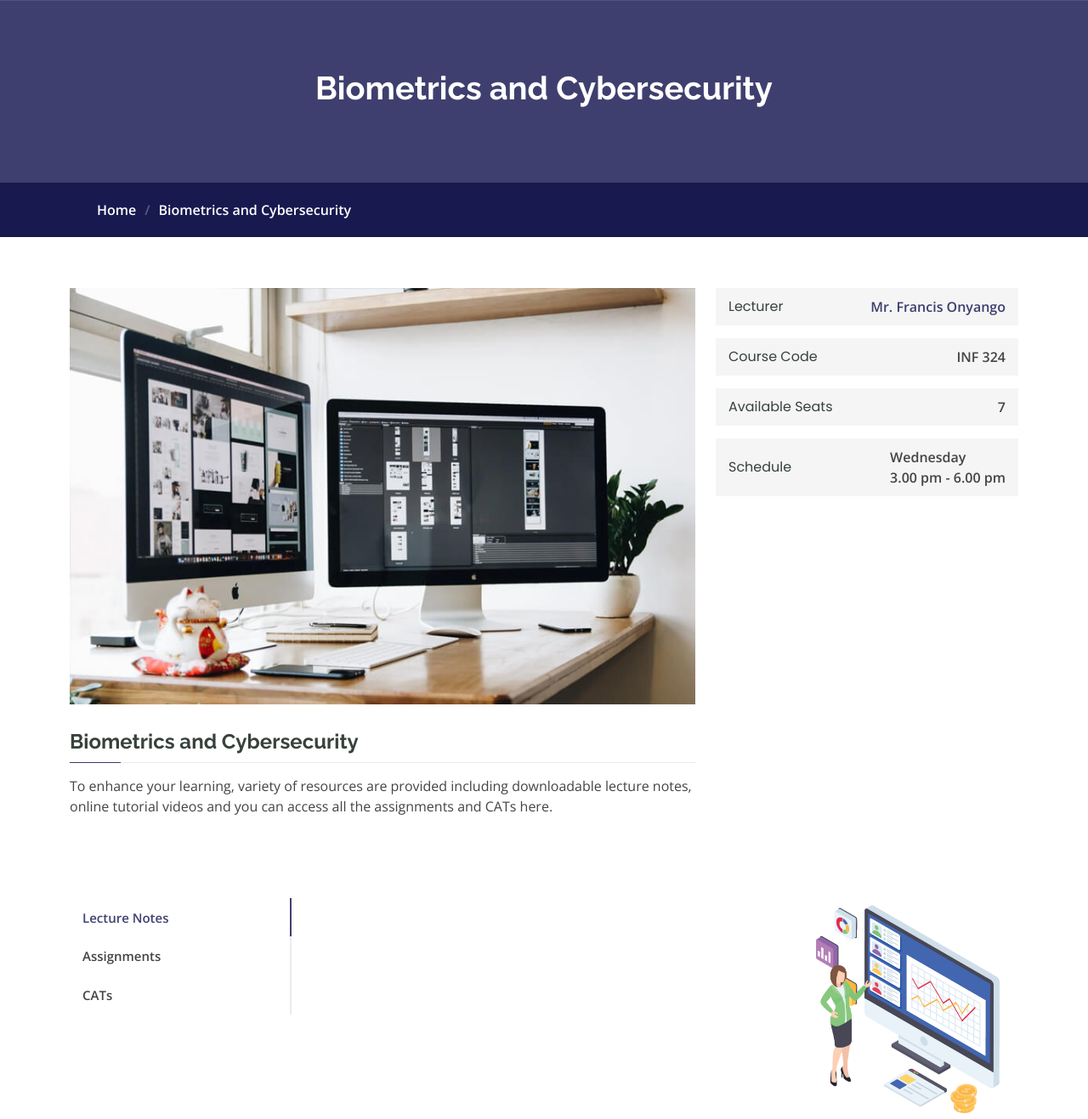
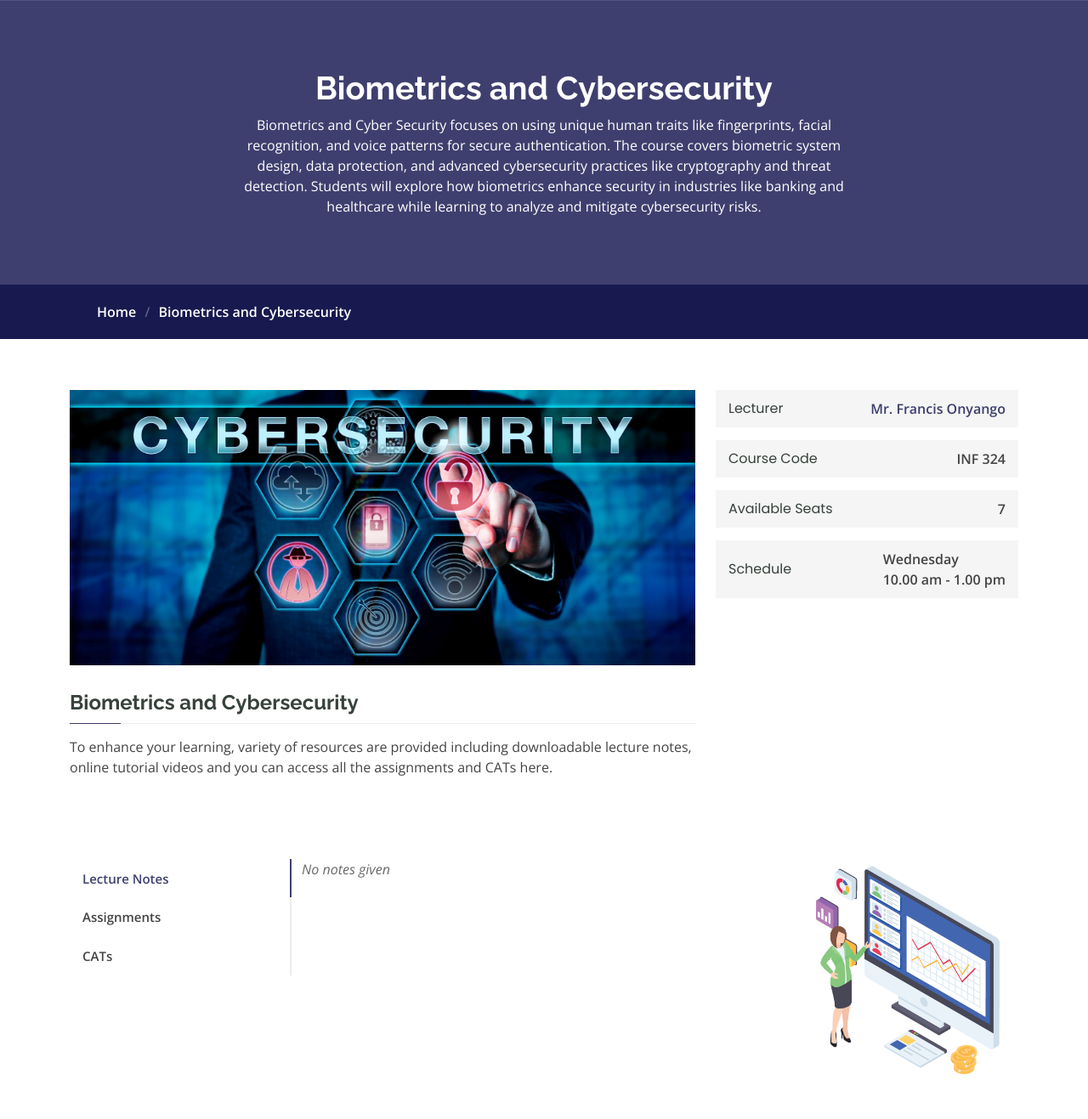
Before and after one commit to ExcelsKennedy2/Informatics-Class-System, a Django app: page /biometrics-and-cyber-security/ in a window 1280 px wide. Shown: the part 90-1407 px from the top of the page at 85% size. Run offline with Django 5.2, Linux system fonts and the light colour scheme; data comes from the database, SQL or seed files in the repository; parts of the project's set-up code (start-up, migrations or seed data) failed here and were passed over; some libraries are stand-ins or nearby versions.

Commit message:
updated biometrics page

```diff
--- a/informatics/templates/biometrics-and-cyber-security.html
+++ b/informatics/templates/biometrics-and-cyber-security.html
@@ -17,7 +17,12 @@
                         <div class="col-lg-8">
                             <h1>Biometrics and Cybersecurity</h1>
                             <p class="mb-0">
-
+                                Biometrics and Cyber Security focuses on using unique human traits like fingerprints,
+                                facial recognition, and voice patterns for secure authentication. The course covers
+                                biometric system design, data protection, and advanced cybersecurity practices like
+                                cryptography and threat detection. Students will explore how biometrics enhance security
+                                in industries like banking and healthcare while learning to analyze and mitigate
+                                cybersecurity risks.
                             </p>
                         </div>
                     </div>
@@ -40,7 +45,7 @@
 
                 <div class="row">
                     <div class="col-lg-8">
-                        <img src="{% static 'assets/img/course-1.jpg' %}" class="img-fluid" alt="operating-systems">
+                        <img src="{% static 'assets/img/cyber security.jpg' %}" class="img-fluid" alt="biometrics">
                         <h3>Biometrics and Cybersecurity</h3>
                         <p>
                             To enhance your learning, variety of resources are provided including downloadable lecture
@@ -67,7 +72,7 @@
 
                         <div class="course-info d-flex justify-content-between align-items-center">
                             <h5>Schedule</h5>
-                            <p>Wednesday <br>3.00 pm - 6.00 pm</p>
+                            <p>Wednesday <br>10.00 am - 1.00 pm</p>
                         </div>
 
                     </div>
@@ -110,6 +115,8 @@
                                                     <p>{{ note.text|safe }}</p>
                                                 {% endif %}
                                             </div>
+                                            {% empty %}
+                                            <p><i>No notes given</i></p>
                                         {% endfor %}
                                     </div>
                                     <div class="col-lg-4 text-center order-1 order-lg-2">
@@ -129,6 +136,8 @@
                                                     <p>{{ assignment.text|safe }}</p>
                                                 {% endif %}
                                             </div>
+                                            {% empty %}
+                                            <p><i>No assignments given</i></p>
                                         {% endfor %}
                                     </div>
                                     <div class="col-lg-4 text-center order-1 order-lg-2">
@@ -148,6 +157,8 @@
                                                     <p>{{ cat.text|safe }}</p>
                                                 {% endif %}
                                             </div>
+                                            {% empty %}
+                                            <p><i>No cats given</i></p>
                                         {% endfor %}
                                     </div>
                                     <div class="col-lg-4 text-center order-1 order-lg-2">
```
